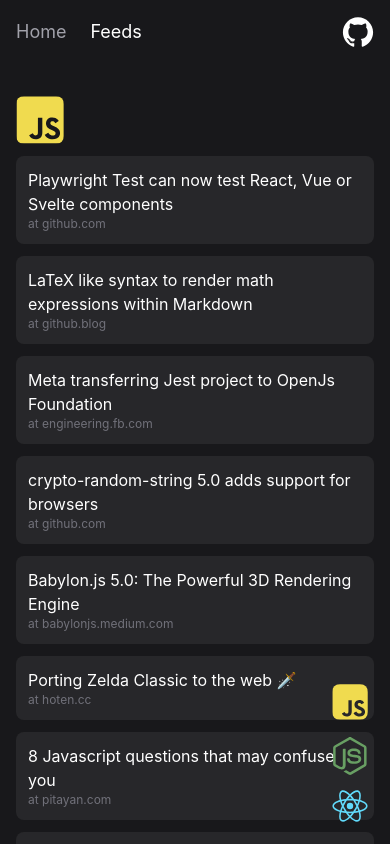
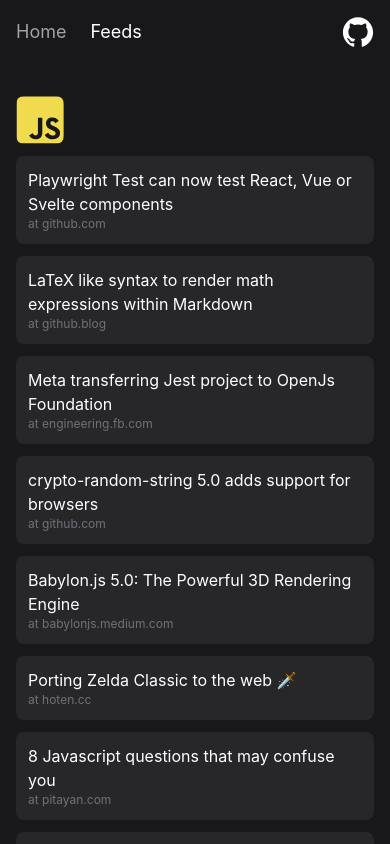
Before and after one commit to inhopj/fcirone.dev, a Next.js app: page /feeds in a window 390 px wide. Shown: the top 844 px of the page. Built offline with nearby package versions, Linux system fonts and the light colour scheme.

Commit message:
refactor feeds page and Section component

```diff
--- a/components/Feeds/Section.tsx
+++ b/components/Feeds/Section.tsx
@@ -26,20 +26,18 @@ const Section = ({
   }
 
   return (
-    <>
-      <div className='flex justify-start items-center max-w-2xl w-full md:pl-3 pb-3'>
+    <div
+      className={classnames('flex-col md:pl-3', parentClassNames)}
+    >
+      <div className='flex justify-start pb-3'>
         <span id={id}>
           {Icon}
         </span>
       </div>
 
       <div
-        className={classnames(
-          'flex flex-col max-w-2xl w-full md:pl-3',
-          parentClassNames
-        )}
+        className='flex flex-col'
       >
-
         {items.map((item, index) => {
           const last = index === items.length - 1
           const { title, link } = item
@@ -67,7 +65,7 @@ const Section = ({
           )
         })}
       </div>
-    </>
+    </div>
   )
 }
 
--- a/pages/feeds.tsx
+++ b/pages/feeds.tsx
@@ -3,7 +3,7 @@ import Head from 'next/head'
 import feeds from '../public/feeds.json'
 import Header from '../components/Header/Header'
 import Section from '../components/Feeds/Section'
-// import RSSFeeds from '../components/Feeds/RSSFeeds'
+import RSSFeeds from '../components/Feeds/RSSFeeds'
 import Javascript from '../components/Icons/Javascript'
 import Node from '../components/Icons/Node'
 import React from '../components/Icons/React'
@@ -24,7 +24,10 @@ const Feeds: NextPage = () => {
       </Head>
 
       {/* CONTAINER */}
-      <div className='flex flex-col min-h-screen justify-start items-center p-4 md:p-8 bg-zinc-900'
+      <div className='flex flex-col min-h-screen justify-between items-center p-4 md:p-8 bg-zinc-900'
+      >
+        <div
+          className='flex flex-col items-stretch max-w-2xl w-full'
         >
           <Header className='mb-12' />
           <Section
@@ -47,8 +50,15 @@ const Feeds: NextPage = () => {
             items={react}
           />
 
-        {/* TODO - Create component FLOATING-GUY */}
-        <div
+        </div>
+
+        {/* <div
+          className='flex flex-col max-w-2xl w-full'
+        >
+          <RSSFeeds className='md:pl-3' />
+        </div> */}
+
+        {/* <div
           className='flex flex-col items-center fixed bottom-5 right-5 md:bottom-10 md:right-10'
         >
           <a
@@ -69,8 +79,10 @@ const Feeds: NextPage = () => {
           >
             <React className='w-9' />
           </a>
+        </div> */}
+
       </div>
-      </div>
+
     </>
   )
 }
```
Lines whose indentation alone changed are shown as unchanged.
